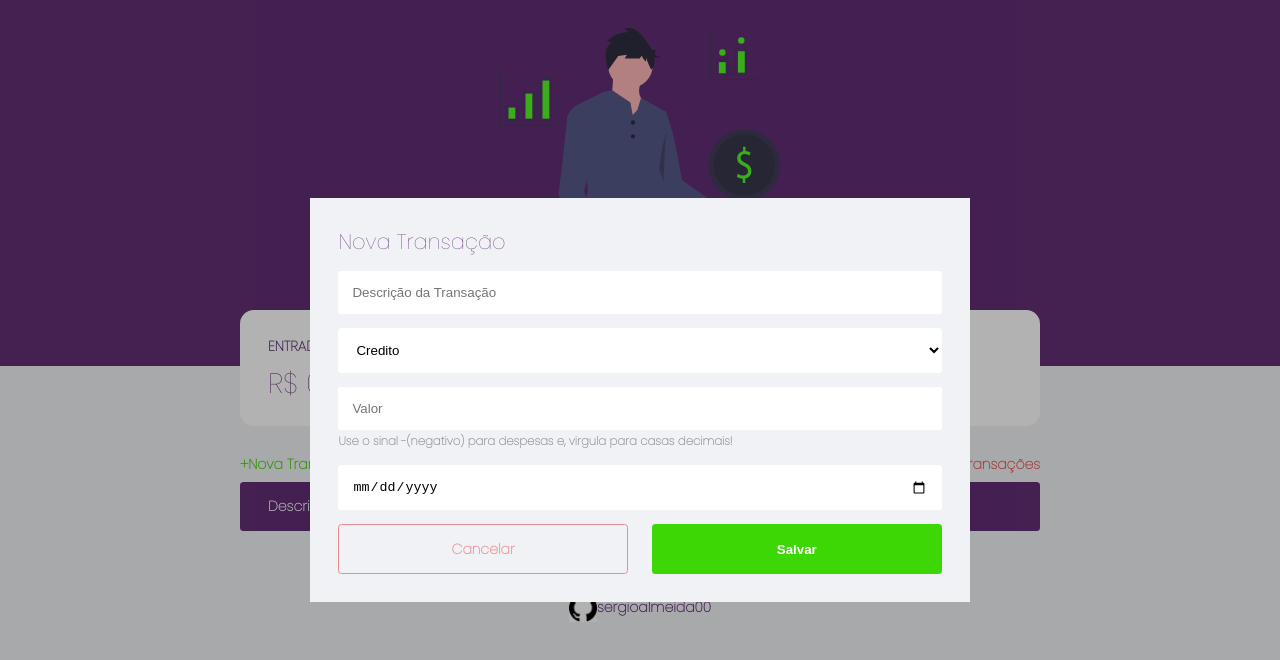
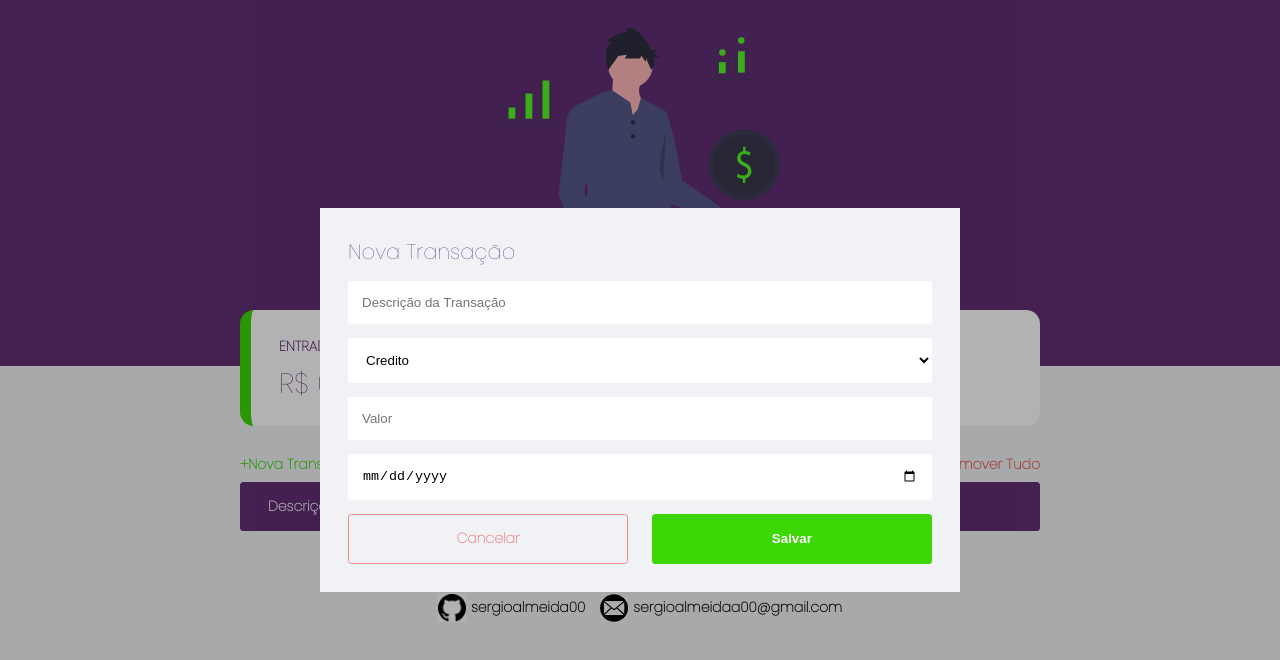
Before and after one commit to sergioalmeida00/maratona-discover, a plain HTML site: page index.html in a window 1280 px wide. Both pictures are taken after a click on the link "+Nova Transação". Drawn offline with Linux system fonts and the light colour scheme.

Commit message:
Ajuste Layout

```diff
--- a/index.html
+++ b/index.html
@@ -13,17 +13,19 @@
 
 </head>
 
-
 <body>
 
     <header>
-        <img src="assets/fin.svg" alt="">
+        <div class="logo">
+            <img src="assets/fin.svg" alt="">
+        </div>
+
     </header>
     <main class="container">
 
         <section id="balance">
             <!-- <h2>Balanço</h2> -->
-            <div class="card">
+            <div class="card income">
                 <h3>
                     ENTRADAS
                     <img src="assets/income.svg" alt="Entradas">
@@ -51,11 +53,8 @@
         <section id="transaction">
             <div class="new">
                 <a href="#" onclick="Modal.open()">+Nova Transação</a>
-                <a href="#" class="danger" onclick="Transaction.removeAll()"> - Remover todas as Transações </a>
+                <a href="#" class="danger" onclick="Transaction.removeAll()"> -Remover Tudo</a>
             </div>
-
-
-
 
             <table id="data-table">
                 <thead>
@@ -95,7 +94,7 @@
                     <div class="input-group">
                         <label for="amount"></label>
                         <input type="number" id="amount" name="amount" placeholder="Valor" step="0.01">
-                        <small class="help">Use o sinal -(negativo) para despesas e, virgula para casas decimais! </small>
+
                     </div>
                     <div class="input-group">
                         <label for="date"></label>
@@ -112,9 +111,23 @@
     </div>
 
     <footer>
+        <div class="link">
+            <div class="git">
+                <img src="assets/github.png" alt="github">
+                <a href="github.com/sergioalmeida00">
+                    sergioalmeida00
+                </a>
+            </div>
+            <div class="email">
+                <img src="assets/icon-email.png" alt="email">
+                <a href="">sergioalmeidaa00@gmail.com</a>
+            </div>
 
-        <img src="assets/github.png" alt="github">
-        <p>sergioalmeida00</p>
+
+
+
+        </div>
+
     </footer>
 
     <script src="scripts.js">
--- a/style.css
+++ b/style.css
@@ -42,9 +42,10 @@
         text-align: center;
     }
 
-    header img {
-        width: 20rem;
+    header .logo img {
+        width: 50%;
         margin-bottom: -5rem;
+        height: auto;
     }
 
     #logo {
@@ -134,8 +135,13 @@
         color: var(--dark-blue);
     }
 
+    .card.income {
+        border-left: 0.85rem solid var(--gren);
+    }
+
     .card.expense {
         color: var(--read);
+        border-left: 0.85rem solid var(--read)
     }
 
     .card h3 {
@@ -251,6 +257,7 @@
     .modal {
         background: #F0F2f5;
         padding: 2rem;
+        width: 90%;
     }
     /* ====================== FORM ======================*/
 
@@ -280,11 +287,10 @@
     .input-group {
         margin-top: 1rem;
     }
-
-    .input-group small {
+    /* .input-group small {
         font-weight: bold;
         opacity: 0.4;
-    }
+    } */
 
     .input-group.actions {
         display: flex;
@@ -303,9 +309,6 @@
         padding: 4rem 0 2rem;
         color: var(--dark-blue);
         font-weight: bold;
-        display: flex;
-        align-items: center;
-        justify-content: center;
     }
 
     footer img {
@@ -313,9 +316,29 @@
         height: 2rem;
     }
 
+    footer .link a {
+        text-decoration: none;
+        color: black;
+        font-weight: bold;
+        margin-left: 5px;
+    }
+
+    .link .git:hover {
+        transform: scale(1.1);
+    }
+
+    .link .email:hover {
+        transform: scale(1.1);
+    }
+
     @media (min-width: 800px) {
         html {
             font-size: 87.5%;
+        }
+        header .logo img {
+            width: 20rem;
+            margin-bottom: -5rem;
+            height: auto;
         }
         #balance {
             display: grid;
@@ -325,4 +348,35 @@
         .card.total {
             background-color: white;
         }
+        .modal {
+            background: #F0F2f5;
+            padding: 2rem;
+            width: 50%;
+        }
+        footer {
+            text-align: center;
+            padding: 4rem 0 2rem;
+            color: var(--dark-blue);
+            font-weight: bold;
+        }
+        footer img {
+            width: 2rem;
+            height: 2rem;
+        }
+        footer .link {
+            display: flex;
+            align-items: center;
+            justify-content: center;
+        }
+        footer .link .git {
+            display: flex;
+            align-items: center;
+            justify-content: center;
+        }
+        footer .link .email {
+            display: flex;
+            align-items: center;
+            justify-content: center;
+            margin-left: 15px;
+        }
     }
```
Also changed, not shown: assets/icon-email.png (added).
